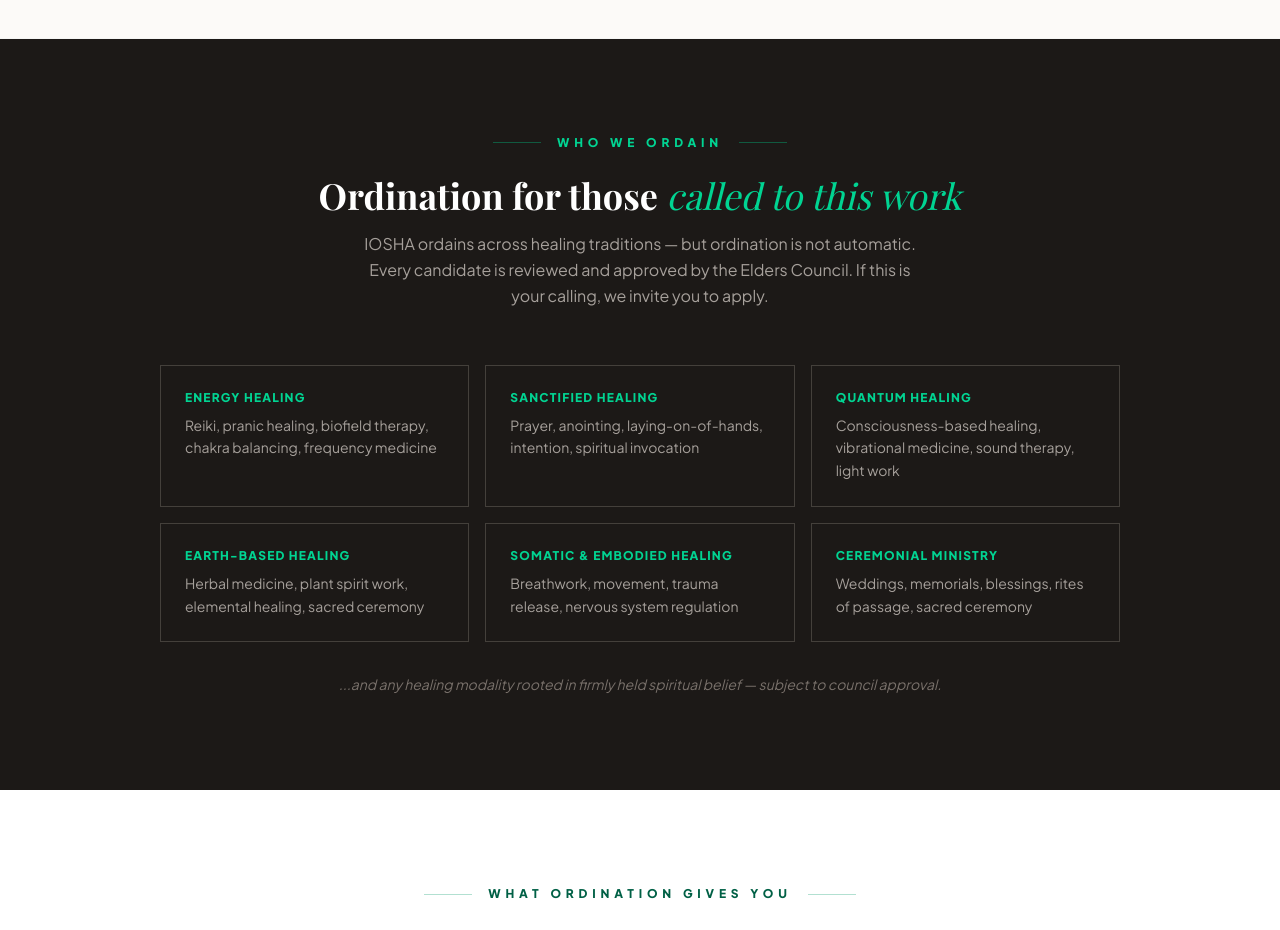
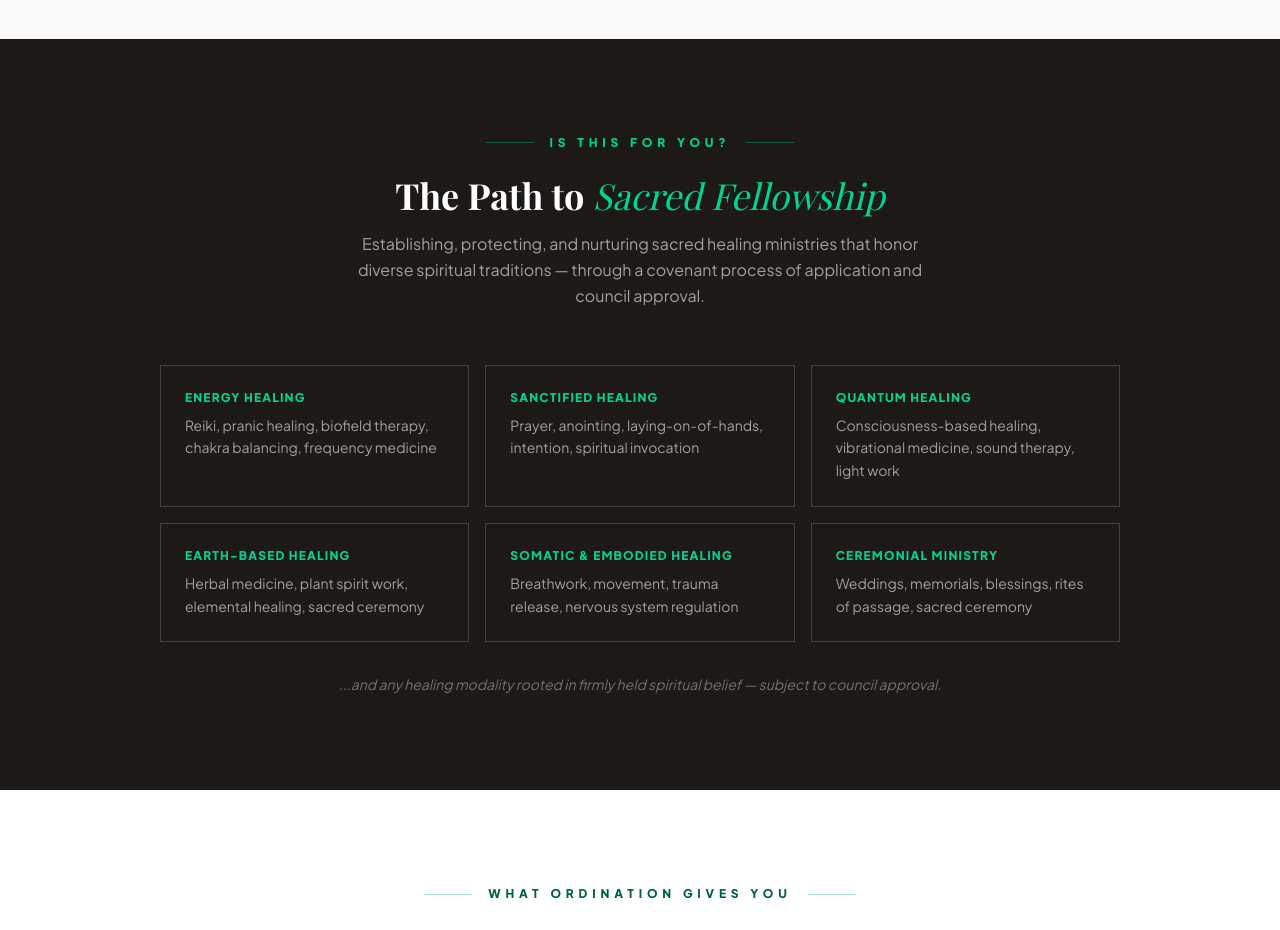
Before and after one commit to iosha2025/iosha-main-site, a Next.js app: page / in a window 1280 px wide. Shown: the part 820-1750 px from the top of the page. Built offline with nearby package versions, Linux system fonts and the light colour scheme.

Commit message:
Who we ordain section: Path to Sacred Fellowship heading and mission description

```diff
--- a/app/page.tsx
+++ b/app/page.tsx
@@ -67,14 +67,14 @@
         <div className="max-w-5xl mx-auto px-4 sm:px-6 lg:px-8 text-center">
           <div className="flex items-center justify-center gap-4 mb-6">
             <div className="h-[1px] w-12 bg-emerald-500/40"></div>
-            <span className="text-emerald-400 text-xs font-bold uppercase tracking-[0.4em]">Who We Ordain</span>
+            <span className="text-emerald-400 text-xs font-bold uppercase tracking-[0.4em]">Is This for You?</span>
             <div className="h-[1px] w-12 bg-emerald-500/40"></div>
           </div>
           <h2 className="text-4xl font-bold text-white mb-4" style={{ fontFamily: 'var(--font-playfair)' }}>
-            Ordination for those <span className="italic font-light text-emerald-400">called to this work</span>
+            The Path to <span className="italic font-light text-emerald-400">Sacred Fellowship</span>
           </h2>
           <p className="text-stone-400 max-w-xl mx-auto mb-14 leading-relaxed">
-            IOSHA ordains across healing traditions — but ordination is not automatic. Every candidate is reviewed and approved by the Elders Council. If this is your calling, we invite you to apply.
+            Establishing, protecting, and nurturing sacred healing ministries that honor diverse spiritual traditions — through a covenant process of application and council approval.
           </p>
           <div className="grid md:grid-cols-2 lg:grid-cols-3 gap-4 text-left">
             {HEALING_ARTS.map((art) => (
```
